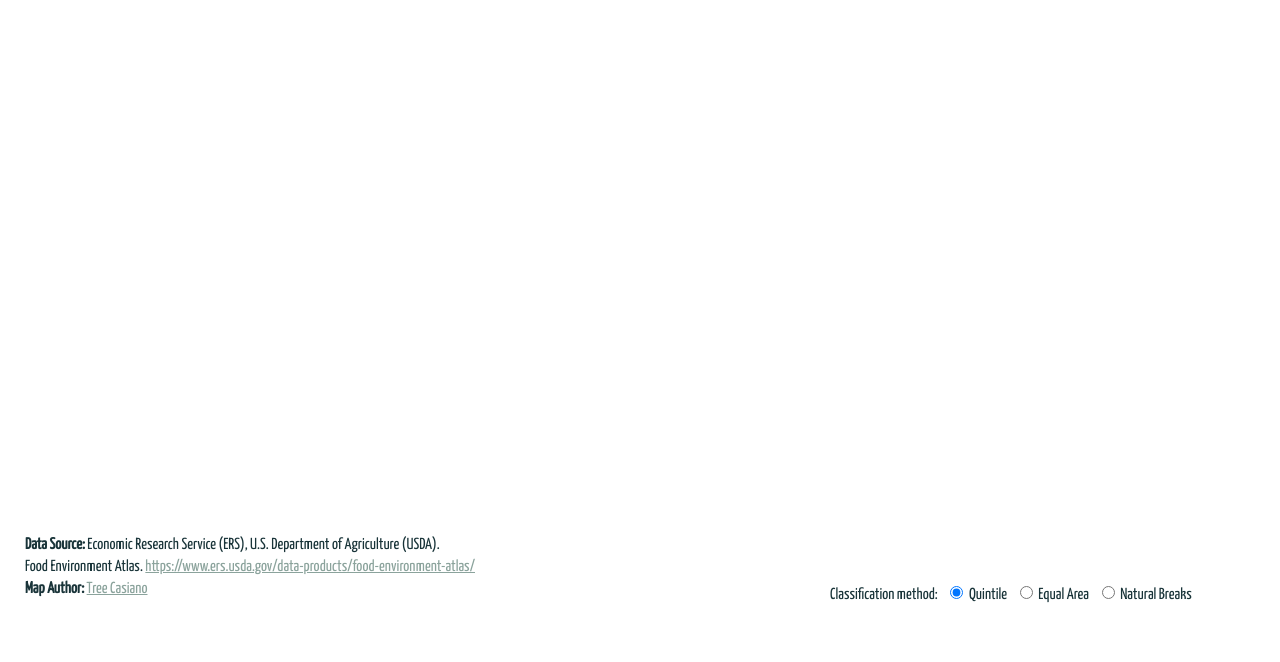
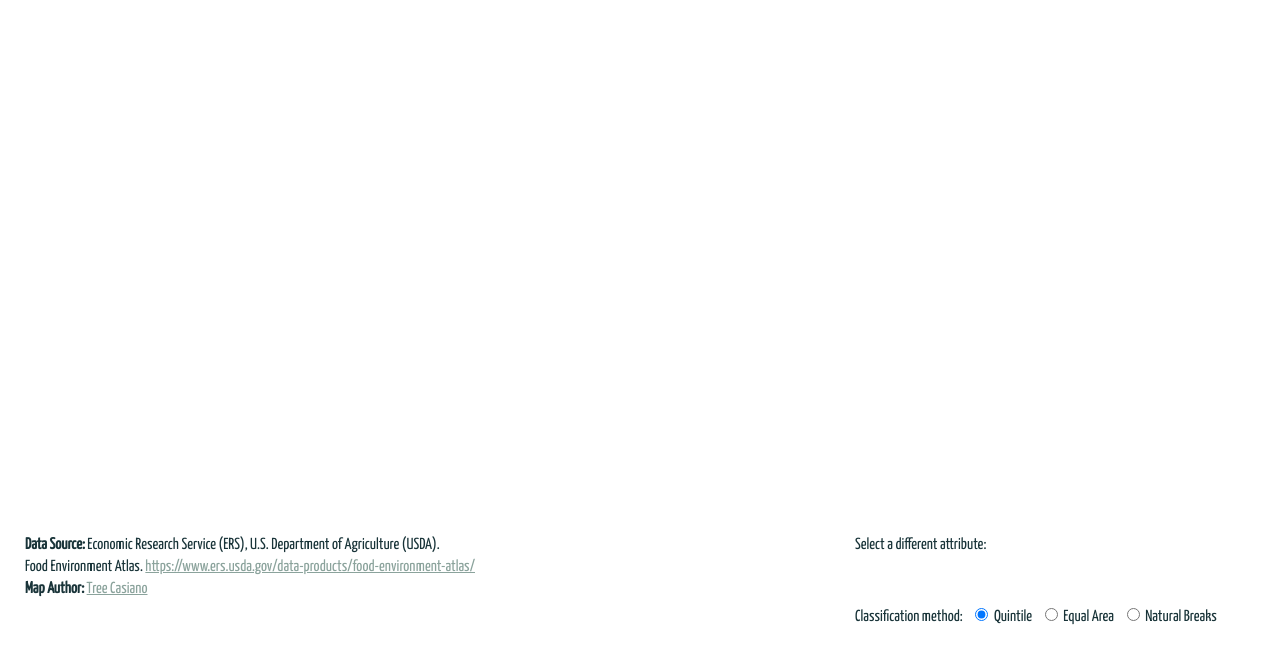
Before and after one commit to treecasiano/d3-coordinated-viz, a website: page index.html in a window 1280 px wide. Shown: the part 80-742 px from the top of the page. Drawn offline with nearby package versions, Linux system fonts and the light colour scheme; no server answers; a script that the page names is missing.

Commit message:
Add instruction/label for select box

```diff
--- a/css/style.css
+++ b/css/style.css
@@ -136,7 +136,6 @@ label:hover {
 .selectBox__container {
     display: block;
     height: 50px;
-    margin-left: 25px;
     width: 400px;
 }
 
--- a/index.html
+++ b/index.html
@@ -22,6 +22,7 @@
         </main>
         <div class="footer">
             <form class="radioBtns">
+                <span>Select a different attribute:</span>
                 <div class="selectBox__container"></div>
                 <span>Classification method:  &nbsp;</span>
                 <input type="radio" id="classificationChoice1"
@@ -44,6 +45,7 @@
         <script src="//d3js.org/d3.v4.js"></script>
         <script src="js/vendor/topojson.min.js"></script>
         <script src='https://unpkg.com/simple-statistics@5.2.0/dist/simple-statistics.js'></script>
+        <script src="js/meta.js"></script>
         <script src="js/main.js"></script>
     </body>
 </html>
```
